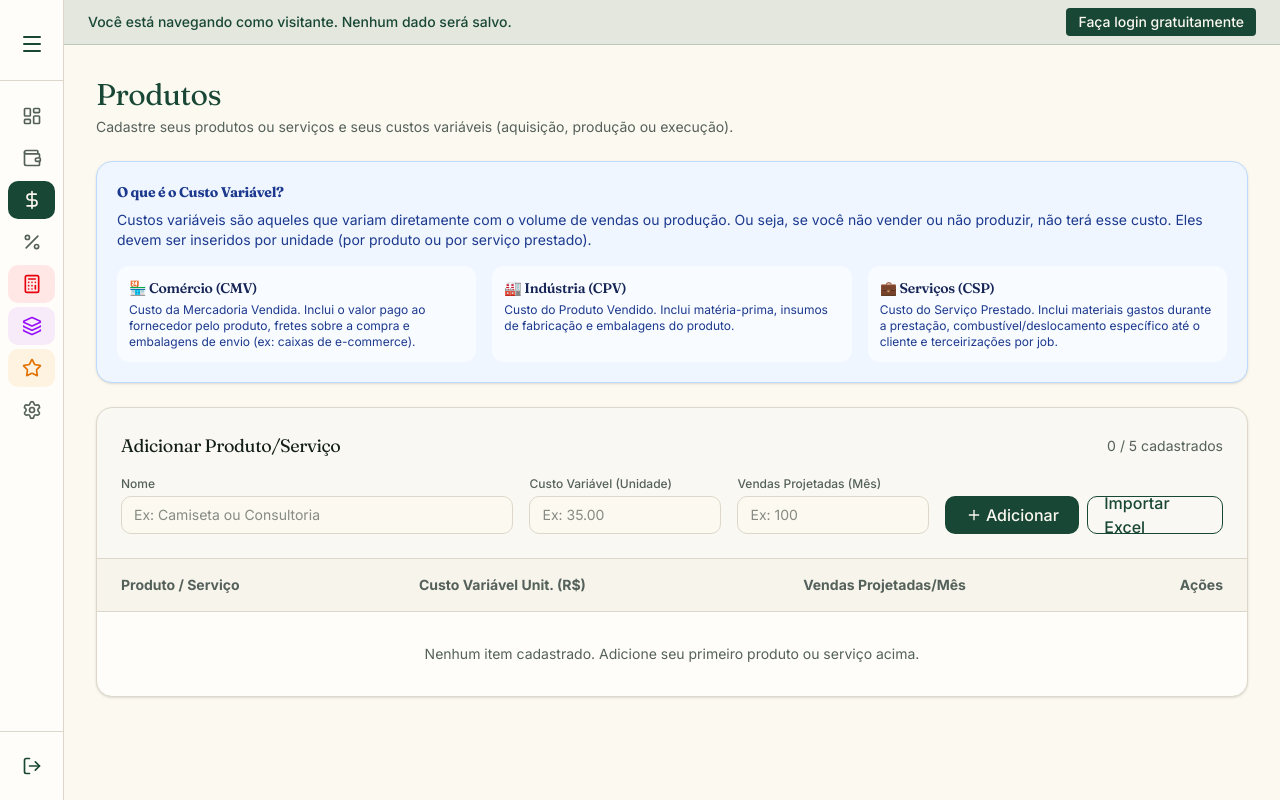
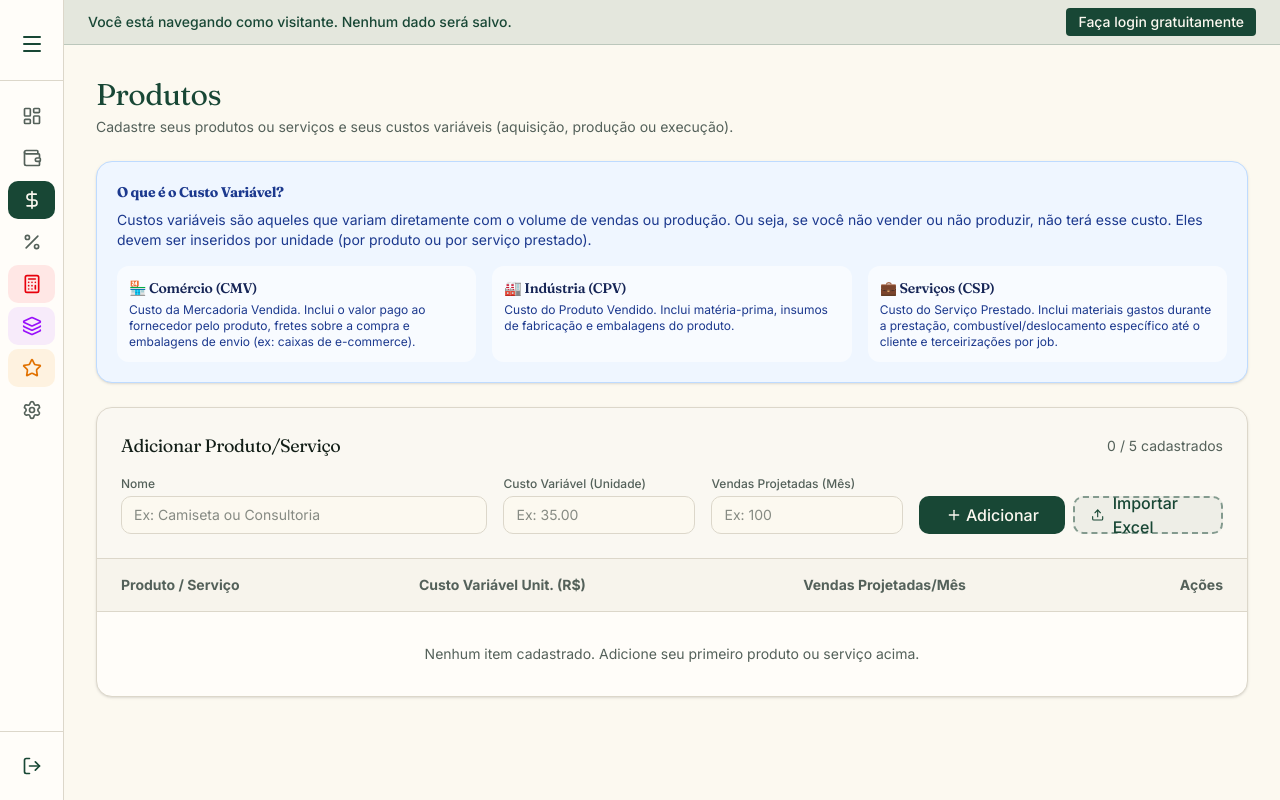
Before and after one commit to lucasaraujosgc-hue/calculadora, a React (Vite) app: page /custos-variaveis in a window 1280 px wide. Built offline with nearby package versions, Linux system fonts and the light colour scheme.

Commit message:
feat: update import excel button style
Enhance the UI of the Excel import button with a dashed border and an upload icon for better visual consistency.

```diff
--- a/src/pages/CustosVariaveis.tsx
+++ b/src/pages/CustosVariaveis.tsx
@@ -1,5 +1,5 @@
 import React, { useState } from 'react';
-import { Plus, Trash2, Lock } from 'lucide-react';
+import { Plus, Trash2, Lock, Upload } from 'lucide-react';
 import { useAppContext } from '../context/AppContext';
 import { Link } from 'react-router-dom';
 
@@ -215,10 +215,11 @@ export default function CustosVariaveis() {
                </button>
 
                <label
-                 className={`flex-1 flex items-center justify-center border border-primary text-primary px-4 py-2 rounded-md font-medium hover:bg-primary/5 transition-colors h-[38px] cursor-pointer ${isImporting || isLimitReached ? 'opacity-50 cursor-not-allowed' : ''}`}
-                 title="Importar de Planilha (Excel)"
-               >
-                 {isImporting ? 'Importando...' : 'Importar Excel'}
+                 className={`flex-1 flex items-center justify-center border-2 border-dashed border-primary/50 text-primary bg-primary/5 px-4 py-2 rounded-md font-medium hover:bg-primary/10 hover:border-primary transition-all h-[38px] cursor-pointer ${isImporting || isLimitReached ? 'opacity-50 cursor-not-allowed' : ''}`}
+                title="Importar de Planilha (Excel)"
+              >
+                <Upload className="w-4 h-4 mr-2" />
+                {isImporting ? 'Importando...' : 'Importar Excel'}
                  <input
                    type="file"
                    accept=".xlsx,.xls"
```
